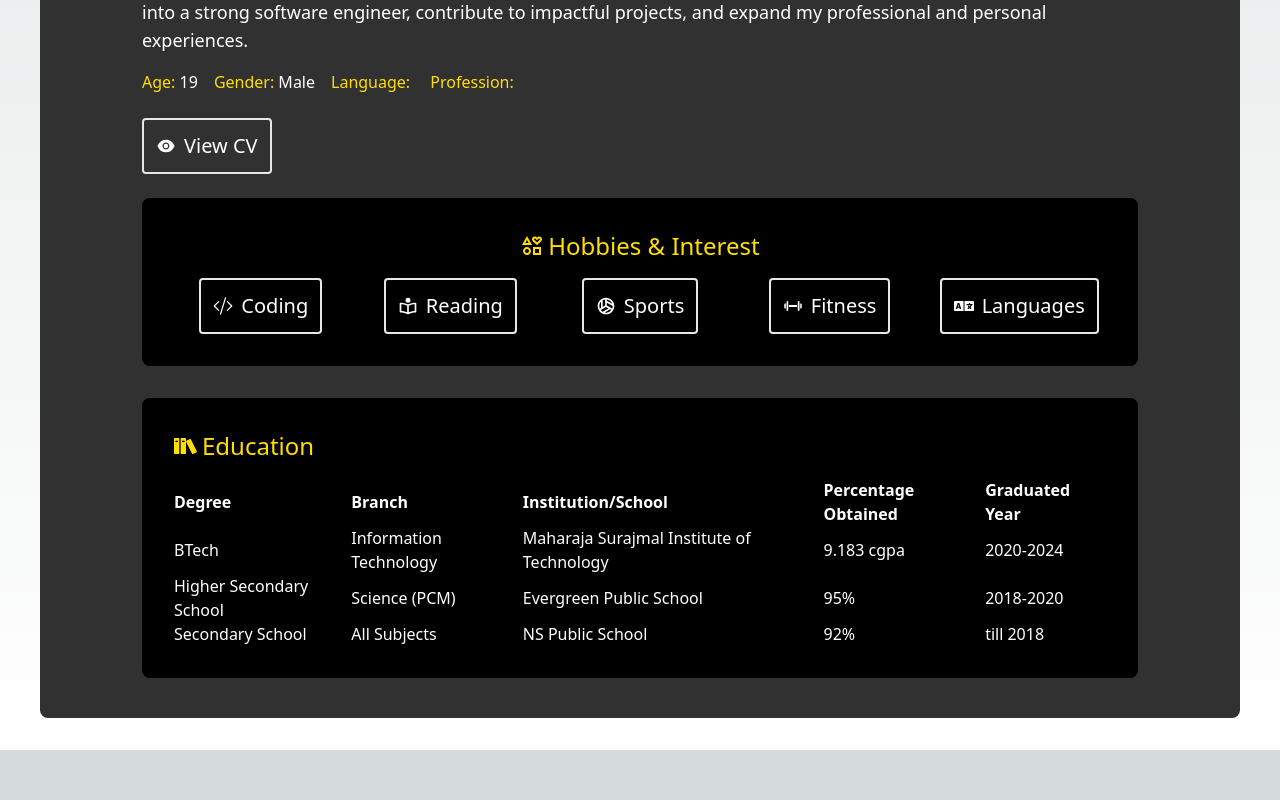
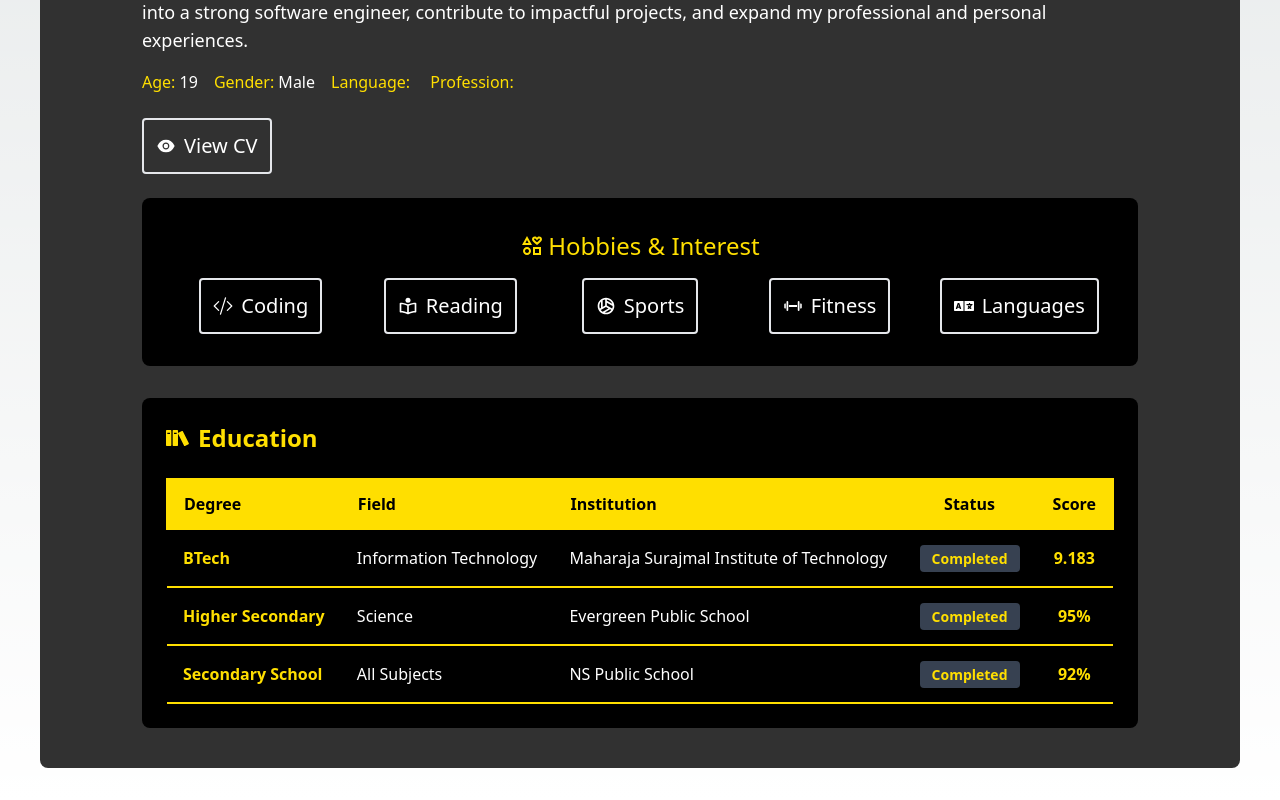
Before and after one commit to devendra0009/Personal_Portfolio_updated, a Next.js app: page / in a window 1280 px wide. Shown: the part 940-1740 px from the top of the page. Before the commit the page ends 1690 px from the top, so only its background shows below. Built offline with nearby package versions, Linux system fonts and the light colour scheme.

Commit message:
made beautification

```diff
--- a/components/About.js
+++ b/components/About.js
@@ -9,6 +9,32 @@ import { ImBooks } from "react-icons/im";
 import { profileConfig } from "../config/config";
 
 const About = () => {
+  const educationData = [
+    {
+      id: 1,
+      degree: "BTech",
+      field: "Information Technology",
+      institution: "Maharaja Surajmal Institute of Technology",
+      status: "Completed",
+      cgpa: "9.183",
+    },
+    {
+      id: 2,
+      degree: "Higher Secondary",
+      field: "Science",
+      institution: "Evergreen Public School",
+      status: "Completed",
+      cgpa: "95%",
+    },
+    {
+      id: 3,
+      degree: "Secondary School",
+      field: "All Subjects",
+      institution: "NS Public School",
+      status: "Completed",
+      cgpa: "92%",
+    },
+  ];
   return (
     <div className="m-auto w-[83%] pt-[4%]">
       <span className="text-2xl md:text-4xl text-white  border-b-4 border-[#ffdf00]">
@@ -53,10 +79,7 @@ const About = () => {
         </p>
       </div>
       <div className="view my-6">
-        <a
-          href={profileConfig.cv}
-          target="_blank"
-        >
+        <a href={profileConfig.cv} target="_blank">
           <button
             type="button"
             className=" text-white flex items-center text-md md:text-xl rounded border-2 p-3 hover:bg-[#ffdf00] hover:text-black"
@@ -157,49 +180,61 @@ const About = () => {
           </table>
         </div>
       </div>
-      {/* Education  */}
-      <div className="mt-8 p-8 bg-black rounded-lg hidden md:grid">
-        <div className="flex gap-1 items-center pb-4 text-[#ffdf00]">
+      {/* Education - Beautiful Table */}
+      <div className="mt-8 p-6 bg-black rounded-lg border-[#ffdf00]">
+        <div className="flex gap-2 items-center pb-6 text-[#ffdf00]">
           <ImBooks className="text-2xl" />
-          <h2 className="text-2xl">Education</h2>
+          <h2 className="text-2xl font-semibold">Education</h2>
         </div>
-        <div className="text-white">
-          <table className="w-full">
+
+        <div className="overflow-x-auto">
+          <table className="w-full border-collapse">
             <thead>
-              <tr>
-                <th className="text-start">Degree</th>
-                <th className="text-start">Branch</th>
-                <th className="text-start">Institution/School</th>
-                <th className="text-start">Percentage Obtained</th>
-                <th className="text-start">Graduated Year</th>
+              <tr className="bg-[#ffdf00] text-black">
+                <th className="px-4 py-3 text-left font-semibold border-2 border-[#ffdf00]">
+                  Degree
+                </th>
+                <th className="px-4 py-3 text-left font-semibold border-2 border-[#ffdf00]">
+                  Field
+                </th>
+                <th className="px-4 py-3 text-left font-semibold border-2 border-[#ffdf00]">
+                  Institution
+                </th>
+                <th className="px-4 py-3 text-center font-semibold border-2 border-[#ffdf00]">
+                  Status
+                </th>
+                <th className="px-4 py-3 text-center font-semibold border-2 border-[#ffdf00]">
+                  Score
+                </th>
               </tr>
             </thead>
             <tbody>
-              <tr>
-                <td>BTech</td>
-                <td>Information Technology</td>
-                <td>Maharaja Surajmal Institute of Technology</td>
-                <td>9.183 cgpa</td>
-                <td>2020-2024</td>
-              </tr>
-            </tbody>
-            <tbody>
-              <tr>
-                <td>Higher Secondary School</td>
-                <td>Science (PCM)</td>
-                <td>Evergreen Public School</td>
-                <td>95%</td>
-                <td>2018-2020</td>
-              </tr>
-            </tbody>
-            <tbody>
-              <tr>
-                <td>Secondary School</td>
-                <td>All Subjects</td>
-                <td>NS Public School</td>
-                <td>92%</td>
-                <td>till 2018</td>
-              </tr>
+              {educationData.map((edu) => (
+                <tr
+                  key={edu.id}
+                  className="border-b-2 border-[#ffdf00] hover:bg-gray-900 transition text-white"
+                >
+                  <td className="px-4 py-4 font-semibold text-[#ffdf00] border-[#ffdf00]">
+                    {edu.degree}
+                  </td>
+                  <td className="px-4 py-4">{edu.field}</td>
+                  <td className="px-4 py-4">{edu.institution}</td>
+                  <td className="px-4 py-4 text-center">
+                    <span
+                      className={`px-3 py-1 rounded font-semibold text-sm ${
+                        edu.status === "Current"
+                          ? "bg-[#ffdf00] text-black"
+                          : "bg-gray-700 text-[#ffdf00]"
+                      }`}
+                    >
+                      {edu.status}
+                    </span>
+                  </td>
+                  <td className="px-4 py-4 text-center font-bold text-[#ffdf00]">
+                    {edu.cgpa}
+                  </td>
+                </tr>
+              ))}
             </tbody>
           </table>
         </div>
--- a/package.json
+++ b/package.json
@@ -2,6 +2,9 @@
   "name": "my-latest-portfolio-next",
   "version": "0.1.0",
   "private": true,
+  "engines": {
+    "node": "24.x"
+  },
   "scripts": {
     "dev": "next dev",
     "build": "next build",
```
